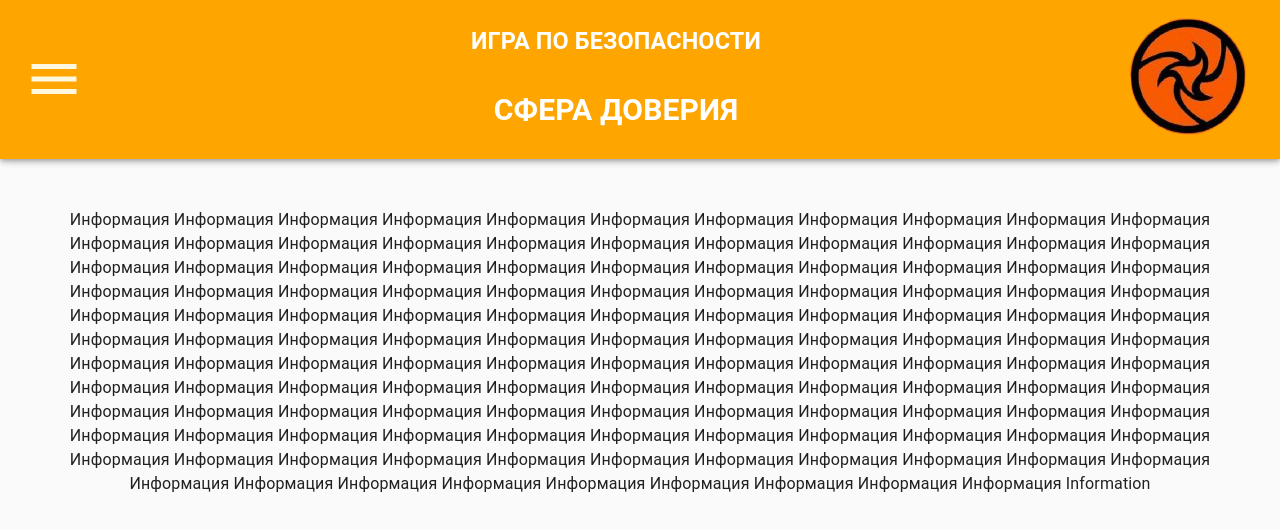
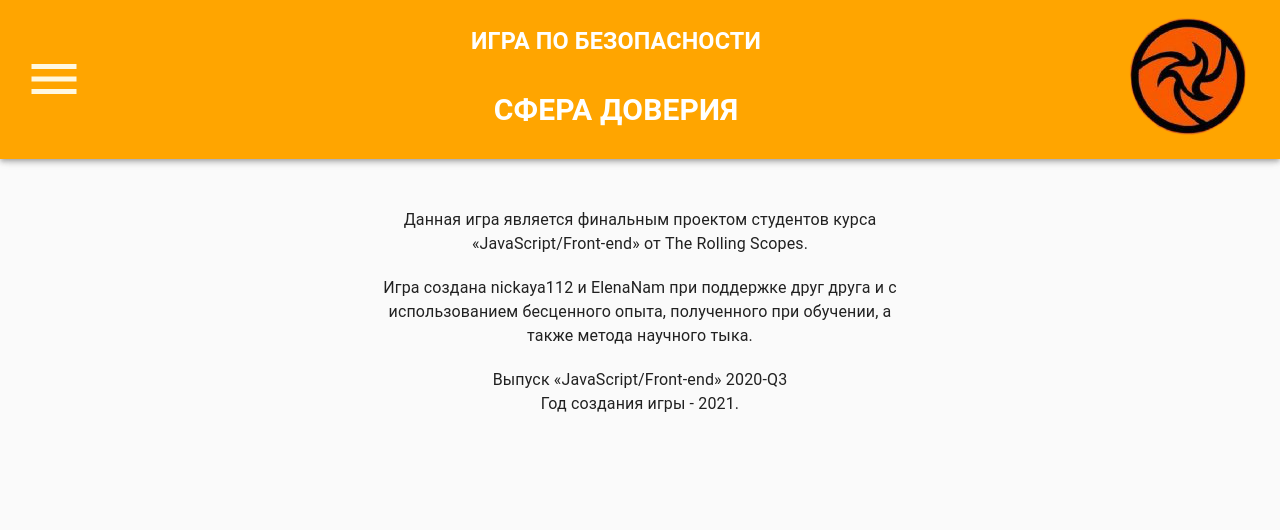
Before and after one commit to ElenaNam/RS-Clone, a React (Create React App) app: page /information in a window 1280 px wide. Shown: the top 530 px of the page. Built offline with nearby package versions, Linux system fonts and the light colour scheme.

Commit message:
feat: add content in Information

```diff
--- a/src/components/Home/Home.tsx
+++ b/src/components/Home/Home.tsx
@@ -8,21 +8,6 @@ export default function Home(): JSX.Element {
       <p>Хорошо, что ты здесь! Нужны твои знания.</p>
       <p>Помоги герою безопасно добраться до цели.</p>
       <p>Помни о задании!</p>
-      <p>Хорошо, что ты здесь! Нужны твои знания.</p>
-      <p>Помоги герою безопасно добраться до цели.</p>
-      <p>Помни о задании!</p>
-      <p>Хорошо, что ты здесь! Нужны твои знания.</p>
-      <p>Помоги герою безопасно добраться до цели.</p>
-      <p>Помни о задании!</p>
-      <p>Хорошо, что ты здесь! Нужны твои знания.</p>
-      <p>Помоги герою безопасно добраться до цели.</p>
-      <p>Помни о задании!</p>
-      <p>Хорошо, что ты здесь! Нужны твои знания.</p>
-      <p>Помоги герою безопасно добраться до цели.</p>
-      <p>Помни о задании!</p>
-      <p>Хорошо, что ты здесь! Нужны твои знания.</p>
-      <p>Помоги герою безопасно добраться до цели.</p>
-      <p>Помни о задании!</p>
     </Typography>
   );
 }
--- a/src/components/Information/Information.tsx
+++ b/src/components/Information/Information.tsx
@@ -1,32 +1,28 @@
 import React from 'react';
 import './Information.module.css';
 import { Typography } from '@material-ui/core';
+import Container from '@material-ui/core/Container';
 
 export default function Information(): JSX.Element {
   return (
-    <Typography>
-      Информация Информация Информация Информация Информация Информация
-      Информация Информация Информация Информация Информация Информация
-      Информация Информация Информация Информация Информация Информация
-      Информация Информация Информация Информация Информация Информация
-      Информация Информация Информация Информация Информация Информация
-      Информация Информация Информация Информация Информация Информация
-      Информация Информация Информация Информация Информация Информация
-      Информация Информация Информация Информация Информация Информация
-      Информация Информация Информация Информация Информация Информация
-      Информация Информация Информация Информация Информация Информация
-      Информация Информация Информация Информация Информация Информация
-      Информация Информация Информация Информация Информация Информация
-      Информация Информация Информация Информация Информация Информация
-      Информация Информация Информация Информация Информация Информация
-      Информация Информация Информация Информация Информация Информация
-      Информация Информация Информация Информация Информация Информация
-      Информация Информация Информация Информация Информация Информация
-      Информация Информация Информация Информация Информация Информация
-      Информация Информация Информация Информация Информация Информация
-      Информация Информация Информация Информация Информация Информация
-      Информация Информация Информация Информация Информация Информация
-      Информация Информация Информация Информация Information
-    </Typography>
+    <>
+      <Container maxWidth="sm" style={{ marginBottom: '20px' }}>
+        <Typography variant="body1">
+          Данная игра является финальным проектом студентов курса
+          «JavaScript/Front-end» от The Rolling Scopes.
+        </Typography>
+      </Container>
+
+      <Container maxWidth="sm" style={{ marginBottom: '20px' }}>
+        <Typography>
+          Игра создана nickaya112 и ElenaNam при поддержке друг друга и с
+          использованием бесценного опыта, полученного при обучении, а также
+          метода научного тыка.
+        </Typography>
+      </Container>
+
+      <Typography>Выпуск «JavaScript/Front-end» 2020-Q3</Typography>
+      <Typography>Год создания игры - 2021.</Typography>
+    </>
   );
 }
```
